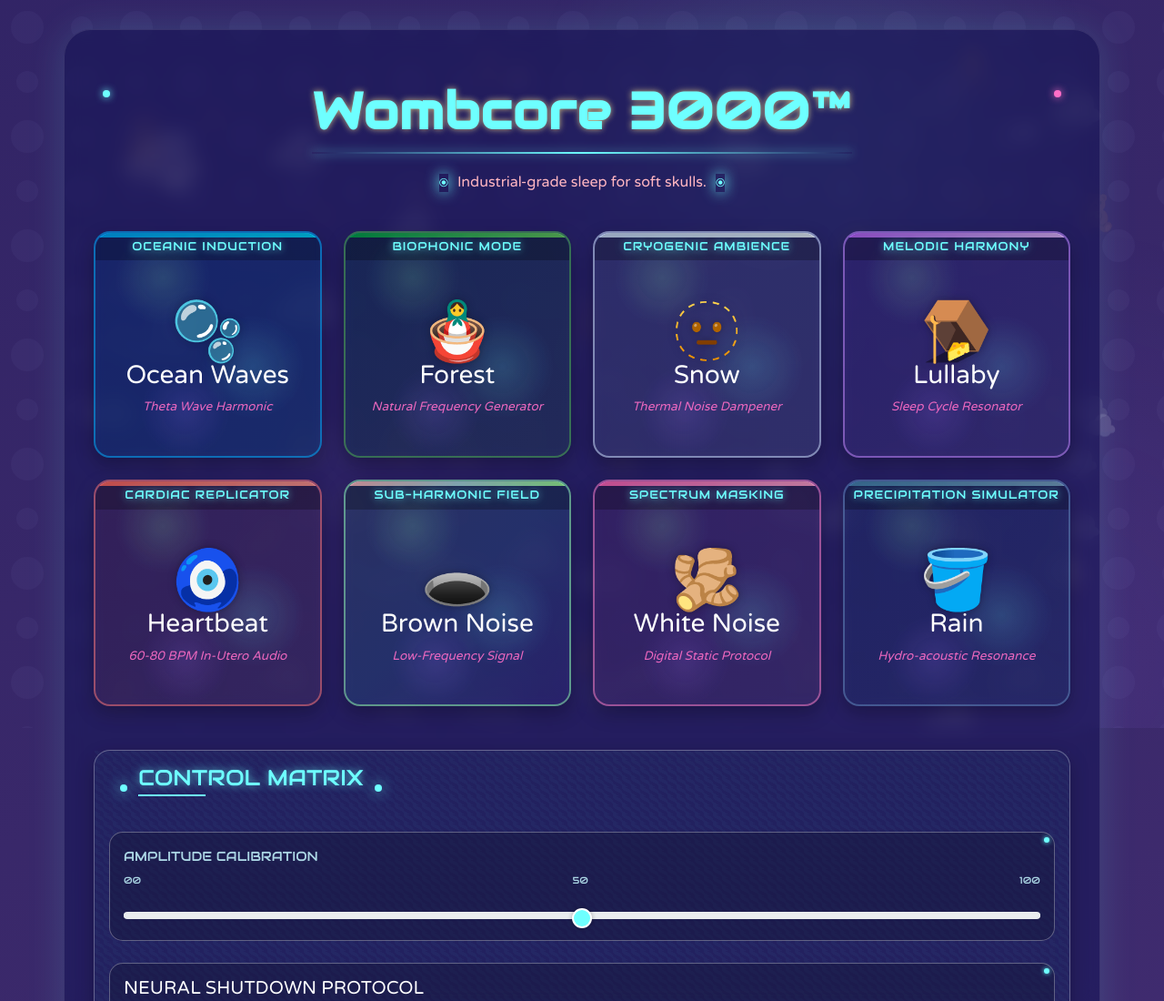
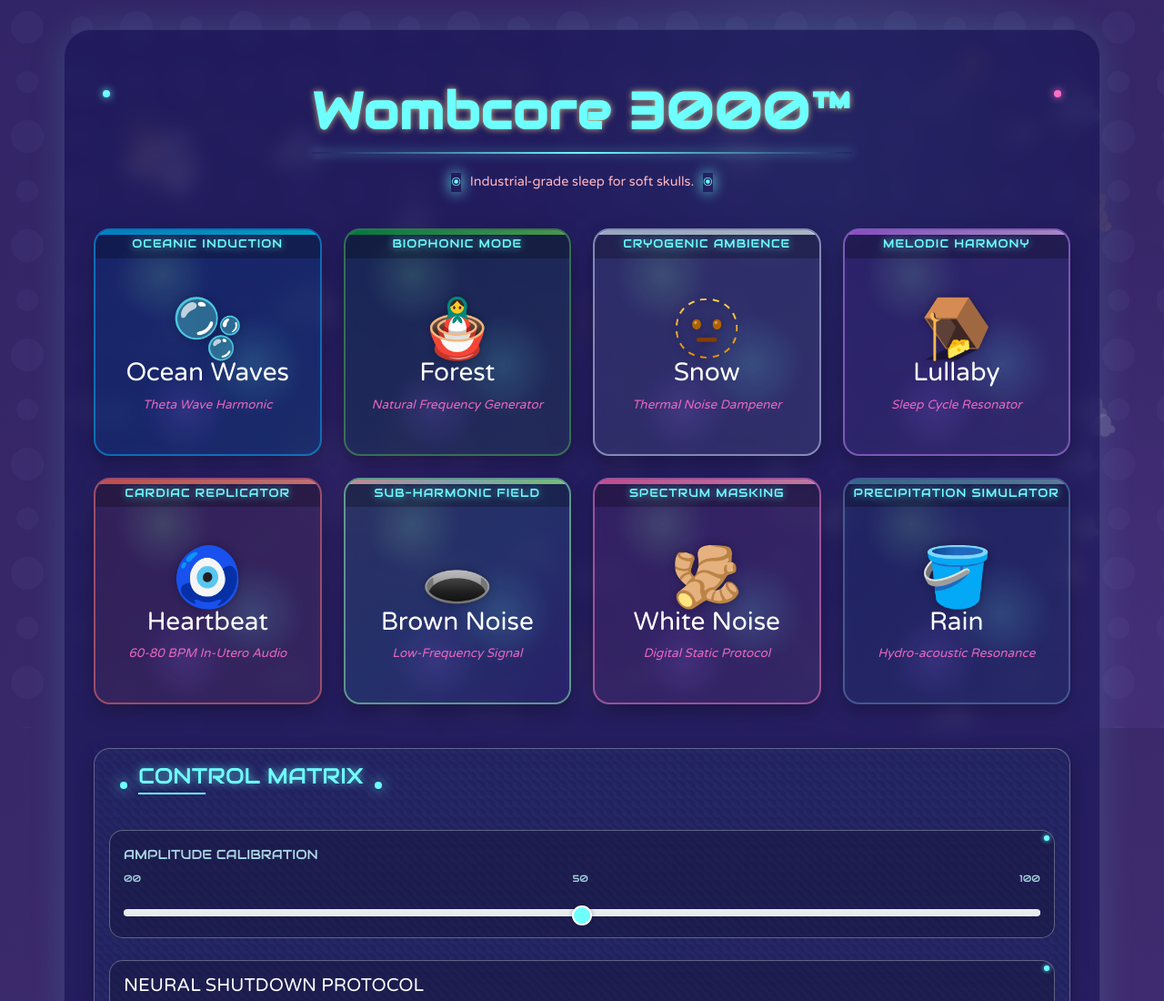
Before and after one commit to taranntell/womcore3000, a plain HTML site: page index.html in a window 1280 px wide. Shown: the top 1100 px of the page at 91% size. Drawn offline with nearby package versions, Linux system fonts and the light colour scheme.

Commit message:
Add screenshot, update Readme

```diff
--- a/style.css
+++ b/style.css
@@ -120,7 +120,7 @@ body::before {
 }
 
 .lead {
-  font-size: 1.0rem;
+  font-size: 0.9rem;
   color: var(--plush-pink);
   position: relative;
   display: inline-block;
```
Also changed, not shown: assets/wombcorescreenshot.jpg (added), 1 other file.
